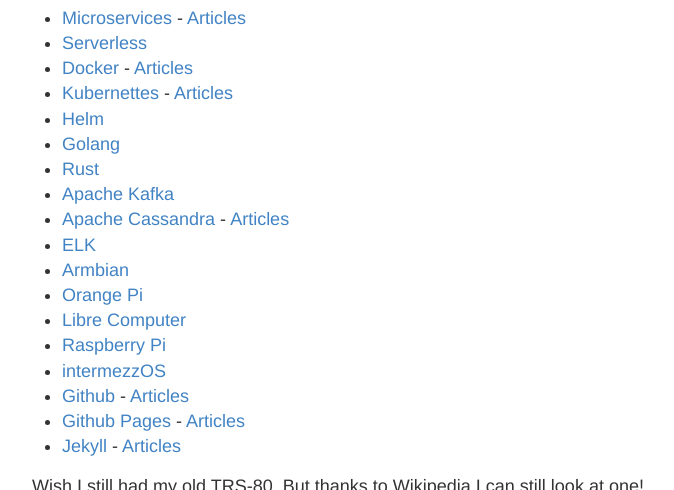
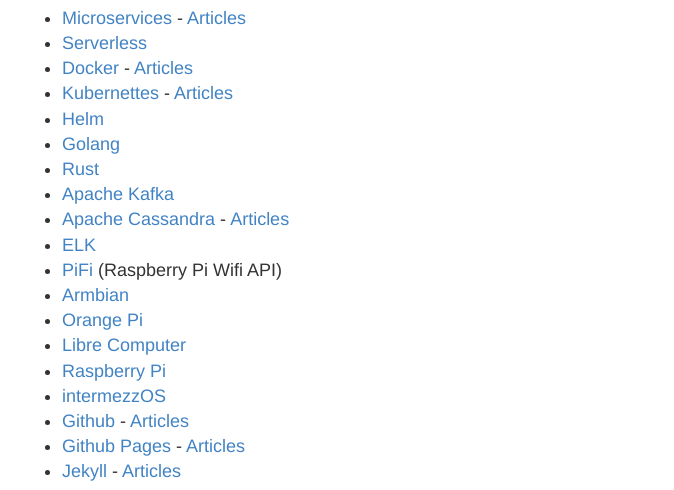
Before and after one commit to cjimti/mk, a Jekyll site: the page built from about.md, in a window 1280 px wide and 900 px high, scrolled down 518 px, cut to the strip 0-490 px from the top of the window. Shown: the whole strip, without its empty margins (248-922 px from the left). Built offline with Jekyll 4.4.1, drawn with Linux system fonts in a browser that asks for light colours.

Commit message:
added pifi to about

```diff
--- a/about.md
+++ b/about.md
@@ -21,6 +21,7 @@
 - [Apache Kafka]
 - [Apache Cassandra] - [Articles](/tag/cassandra/)
 - [ELK]
+- [PiFi] (Raspberry Pi Wifi API)
 - [Armbian]
 - [Orange Pi]
 - [Libre Computer]
@@ -41,6 +42,7 @@
 
 [mk@imti.co](mailto:mk@imti.co)
 
+[PiFi]: http://pifi.imti.co
 [Serverless]: https://martinfowler.com/articles/serverless.html
 [Microservices]: http://mk.imti.co/microservices/
 [Docker]: https://www.docker.com/
```
